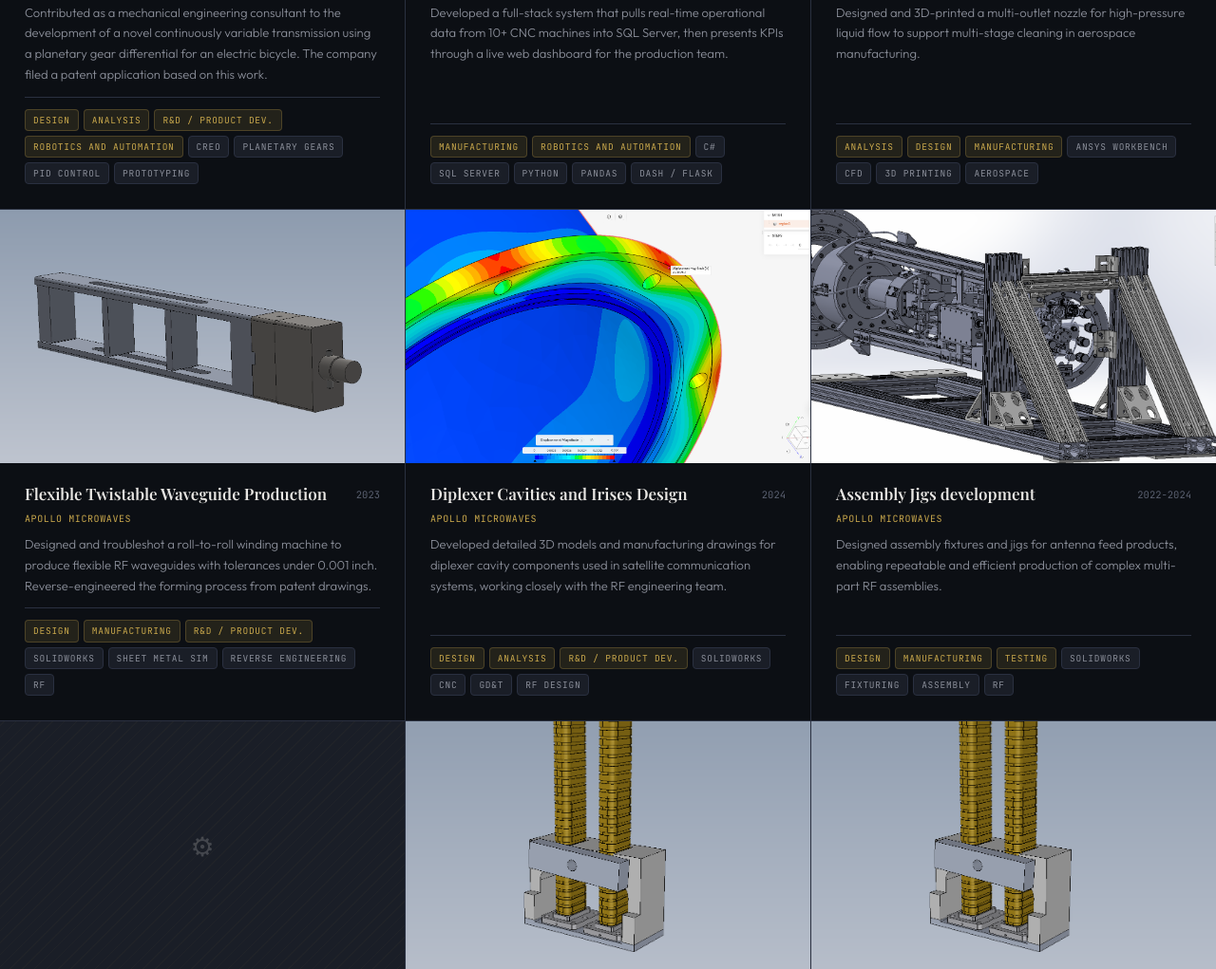
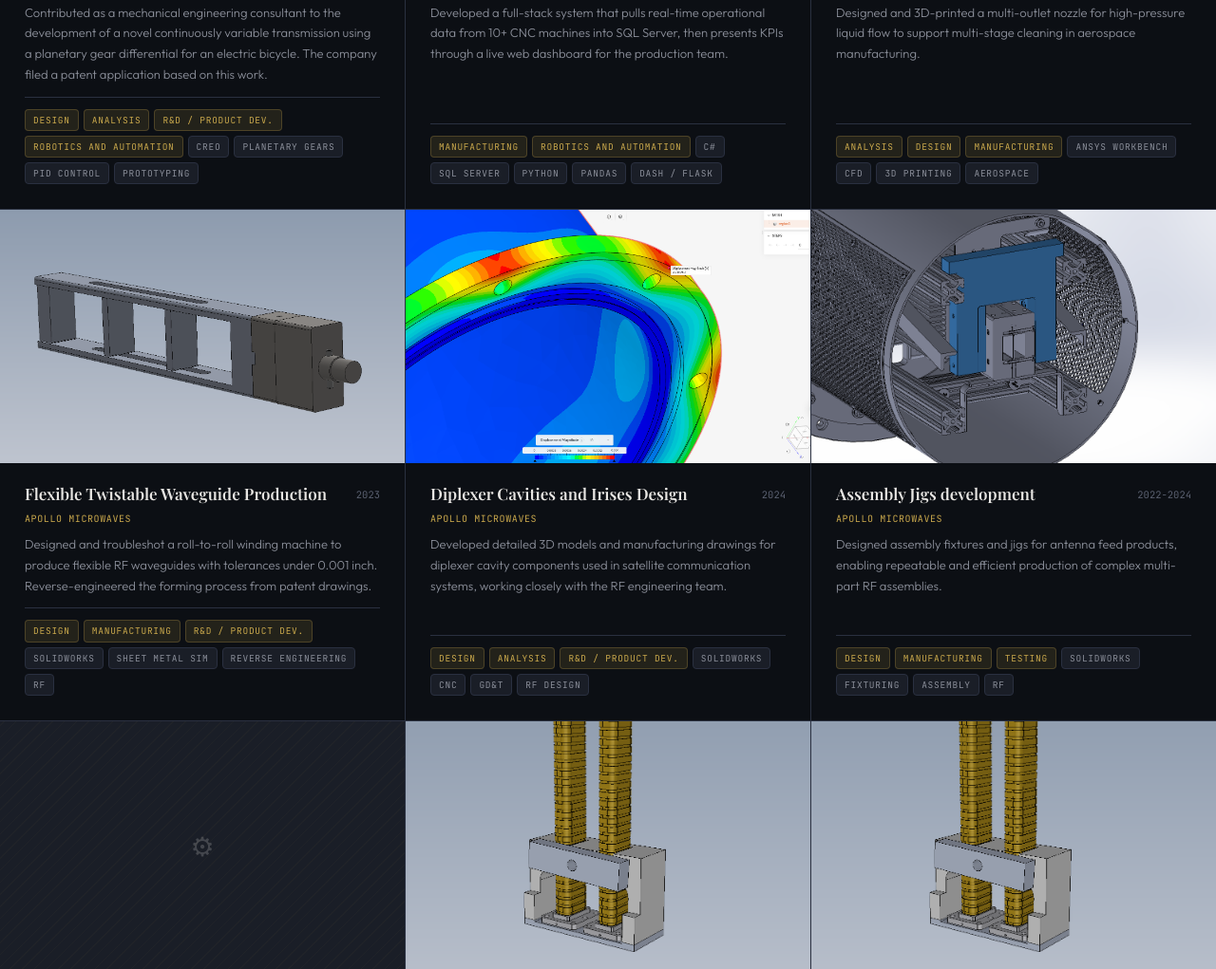
Before and after one commit to Killerpikachu69/killerpikachu69.github.io, a plain HTML site: page projects.html in a window 1280 px wide. Shown: the part 1265-2286 px from the top of the page at 95% size. Drawn offline with nearby package versions, Linux system fonts and the light colour scheme.

```diff
--- a/projects.html
+++ b/projects.html
@@ -219,7 +219,7 @@
     desc:"Designed assembly fixtures and jigs for antenna feed products, enabling repeatable and efficient production of complex multi-part RF assemblies.",
     bullets:["Designed custom fixtures in SolidWorks to hold and align antenna feed subcomponents during brazing and assembly","Applied DFM principles to ensure fixtures could be machined in-house with existing tooling","Improved assembly consistency and reduced operator setup time across the antenna feed product line"],
     specs:{"Product":"Antenna Feeds","Software":"SolidWorks","Approach":"DFM","Purpose":"Assembly and Brazing"},
-    images:["Images/Antenna feed assembly jigs/Jig 1.png", "Images/Antenna feed assembly jigs/Jig 2.png" ],
+    images:["Images/Antenna feed assembly jigs/Jig 2.PNG", "Images/Antenna feed assembly jigs/Jig 2.png" ],
   },
   {
     id:10,title:"Process napping & time study",year:"2025",org:"Apollo Microwaves",
```
